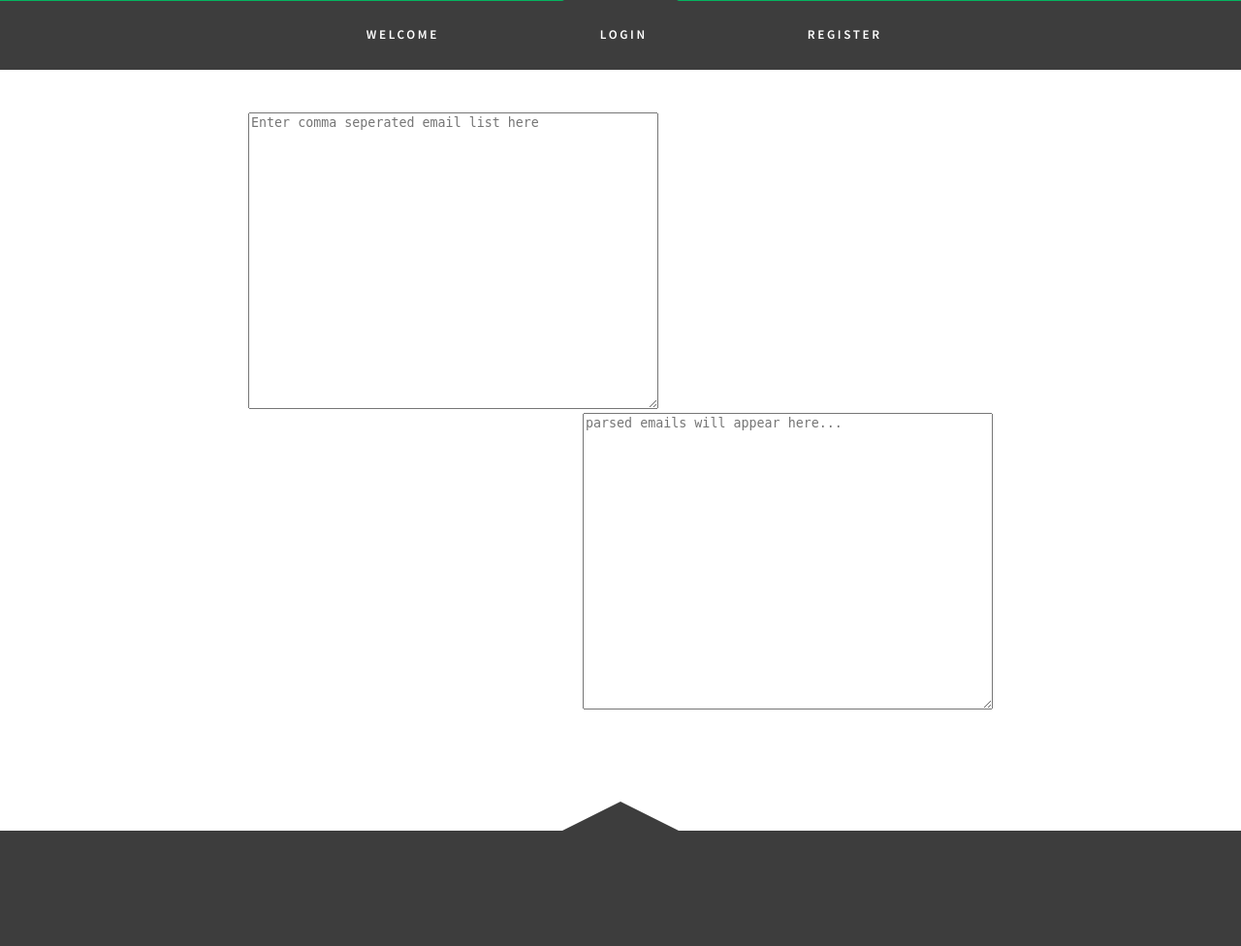
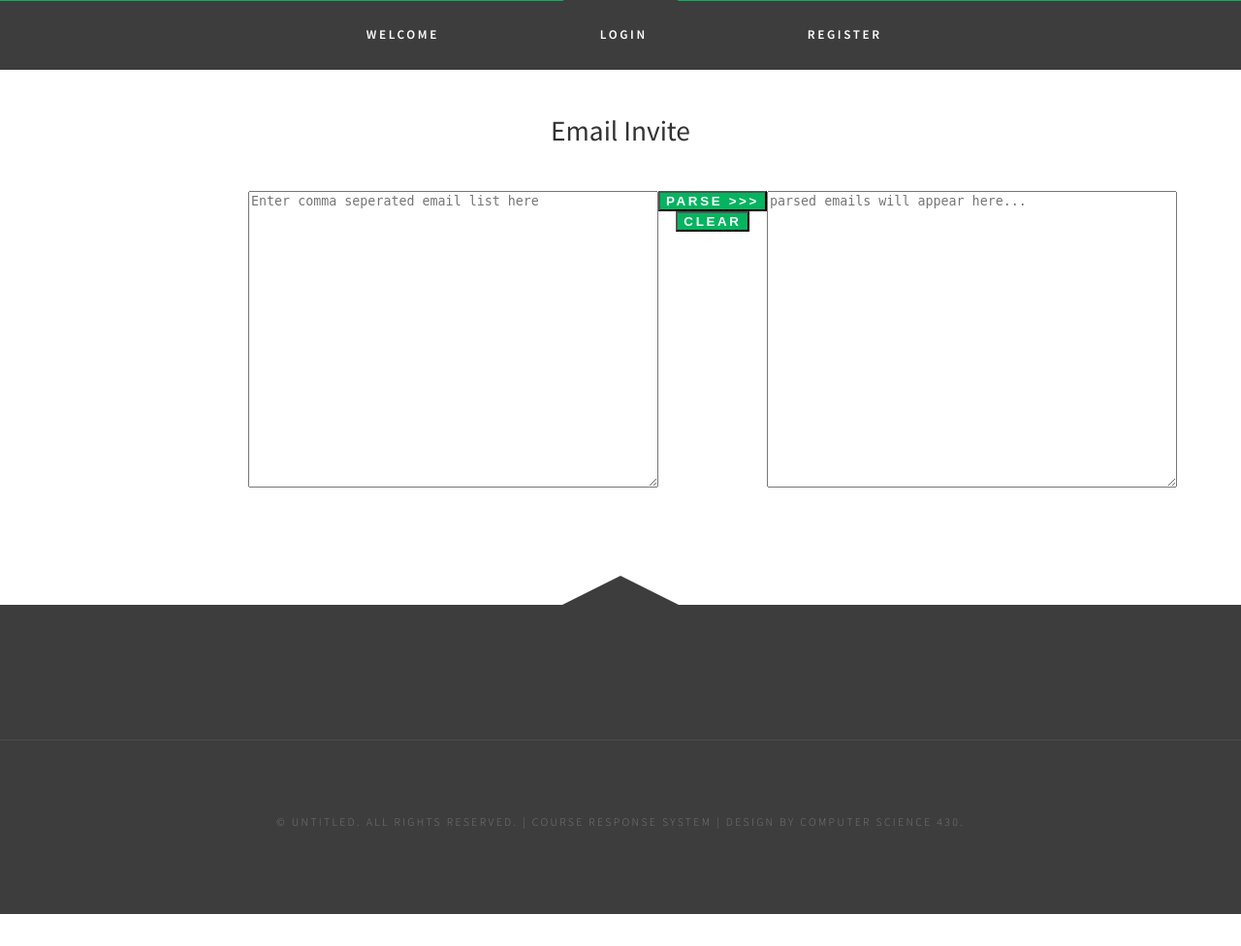
Before and after one commit to prlaclede/dev-lecture-buddy, a Flask app: page /emailInvite in a window 1280 px wide. Shown: the part 338-1314 px from the top of the page at 97% size. After the commit the page ends 1281 px from the top, so only its background shows below. Run offline with Flask 2, Linux system fonts and the light colour scheme; parts of the project's set-up code (start-up, migrations or seed data) failed here and were passed over; some libraries are stand-ins or nearby versions.

Commit message:
parse page up

```diff
--- a/static/css/default.css
+++ b/static/css/default.css
@@ -247,6 +247,23 @@
 .button {
     display: inline-block;
     padding: 1.3em 3em;
+    background: #04B45F;
+    -moz-transition: opacity 0.25s ease-in-out;
+    -webkit-transition: opacity 0.25s ease-in-out;
+    -o-transition: opacity 0.25s ease-in-out;
+    -ms-transition: opacity 0.25s ease-in-out;
+    transition: opacity 0.25s ease-in-out;
+    letter-spacing: 0.20em;
+    text-decoration: none;
+    text-transform: uppercase;
+    font-weight: 600;
+    color: #FFF;
+    text-align: center;
+    vertical-align: middle;
+}
+
+.button-sm {
+    display: inline-block;
     background: #04B45F;
     -moz-transition: opacity 0.25s ease-in-out;
     -webkit-transition: opacity 0.25s ease-in-out;
@@ -1106,13 +1123,14 @@
 }
 
 #emailInviteWrapper {
-    display: inline-block;
+    display: inline-flex;
 }
 
 #emailEnter {
-    float: left;
 }
 
 #parsedEmail {
-    float: right;
 }
+
+#inputOptions {
+}
--- a/static/js/custom/createQuestion.js
+++ /dev/null
@@ -1,5 +0,0 @@
-$(function (createQuestion, $, undefined) {
-
-    console.log('active');
-
-}( window.createQuestion = window.createQuestion || {}, jQuery ));
--- /dev/null
+++ b/static/js/custom/email.js
@@ -0,0 +1,20 @@
+$(function (email, $, undefined) {
+
+    $('body')
+                .on('click', '#parseEmails', function() {
+                    var emailList = $('#emailList').val();
+                    var emailArray = email.parseEmails(emailList);
+                    $.each(emailArray, function(i) {
+                        $('#parsedEmails').append(emailArray[i] + '\n');
+                    });
+                })
+
+                .on('click', '#clearEmails', function() {
+                    $('#parsedEmails').empty();
+                })
+
+    email.parseEmails = function(emailList) {
+        return emailList.split(',');
+    }
+
+}( window.email = window.email || {}, jQuery ));
--- a/templates/emailInvite.html
+++ b/templates/emailInvite.html
@@ -5,12 +5,19 @@
 	<div id="featured-wrapper">
 		<div class="extra2 container">
 			<div class="ebox1">
+			    <div class="title">
+			        <h2>Email Invite</h2>
+			    </div>
                 <div id="emailInviteWrapper">
                     <div id="emailEnter">
-                        <textarea rows="20" cols="50" placeholder="Enter comma seperated email list here"></textarea>
+                        <textarea id="emailList" rows="20" cols="50" placeholder="Enter comma seperated email list here"></textarea>
+                    </div>
+                    <div id="inputOptions">
+                        <input id="parseEmails" class="button-sm" type="button" name="parseEmails" value="Parse >>>" />
+                        <input id="clearEmails" class="button-sm" type="button" name="clearEmails" value="Clear" />
                     </div>
                     <div id="parsedEmail">
-                        <textarea readonly rows="20" cols="50" placeholder="parsed emails will appear here..."></textarea>
+                        <textarea readonly id="parsedEmails" rows="20" cols="50" placeholder="parsed emails will appear here..."></textarea>
                     </div>
                 </div>
 			</div>
--- a/templates/layout.html
+++ b/templates/layout.html
@@ -56,6 +56,6 @@
 	<p>&copy; Untitled. All rights reserved. | Course Response System | Design by Computer Science 430</a>.</p>
 </div>
 <script type="text/javascript" src="{{ url_for('static', filename='js/plugins/jquery/jquery-1.12.0.min.js') }}"></script>
-<script type="text/javascript" src="{{ url_for('static', filename='js/custom/createQuestion.js') }}"></script>
+<script type="text/javascript" src="{{ url_for('static', filename='js/custom/email.js') }}"></script>
 </body>
 </html>
--- a/templates/layoutAdmin.html
+++ b/templates/layoutAdmin.html
@@ -59,6 +59,6 @@
 	<p>&copy; Untitled. All rights reserved. | Course Response System | Design by Computer Science 430</a>.</p>
 </div>
 <script type="text/javascript" src="{{ url_for('static', filename='js/plugins/jquery/jquery-1.12.0.min.js') }}"></script>
-<script type="text/javascript" src="{{ url_for('static', filename='js/custom/createQuestion.js') }}"></script>
+<script type="text/javascript" src="{{ url_for('static', filename='js/custom/email.js') }}"></script>
 </body>
 </html>
--- a/templates/layoutStudent.html
+++ b/templates/layoutStudent.html
@@ -56,6 +56,6 @@
 	<p>&copy; Untitled. All rights reserved. | Course Response System | Design by Computer Science 430</a>.</p>
 </div>
 <script type="text/javascript" src="{{ url_for('static', filename='js/plugins/jquery/jquery-1.12.0.min.js') }}"></script>
-<script type="text/javascript" src="{{ url_for('static', filename='js/custom/createQuestion.js') }}"></script>
+<script type="text/javascript" src="{{ url_for('static', filename='js/custom/email.js') }}"></script>
 </body>
 </html>
```
